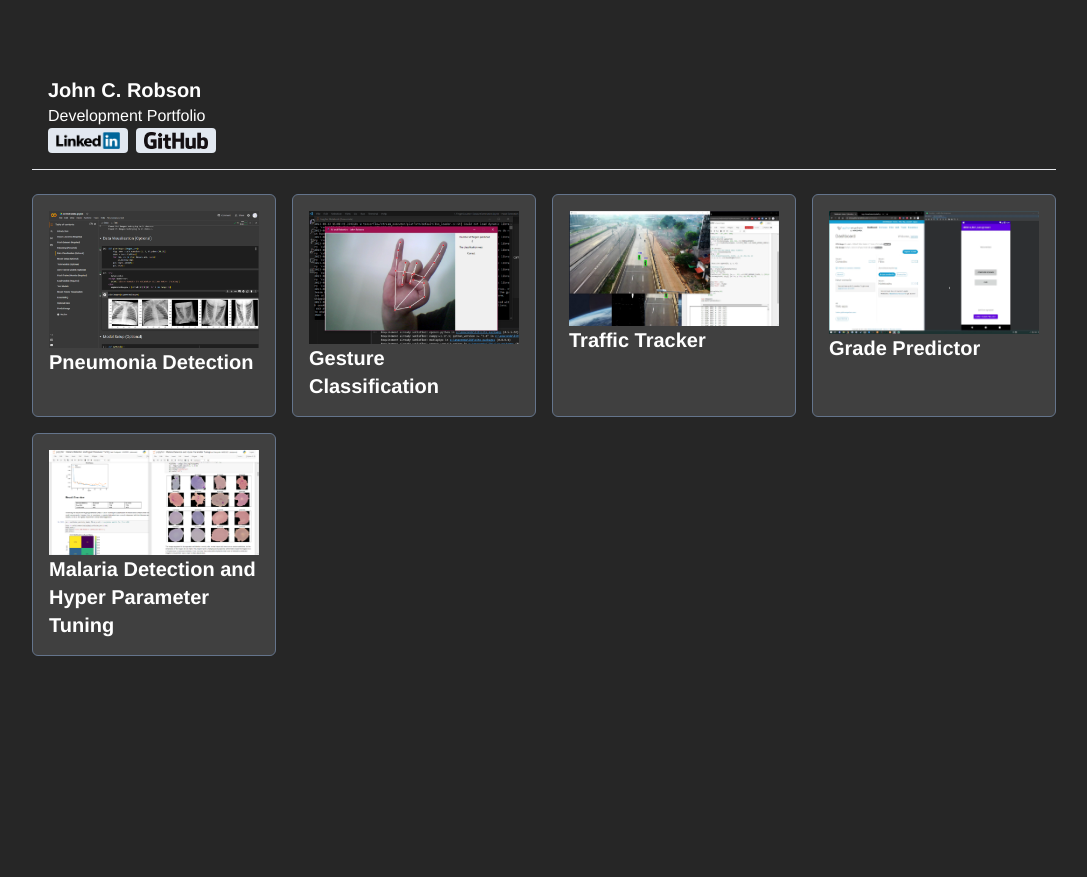
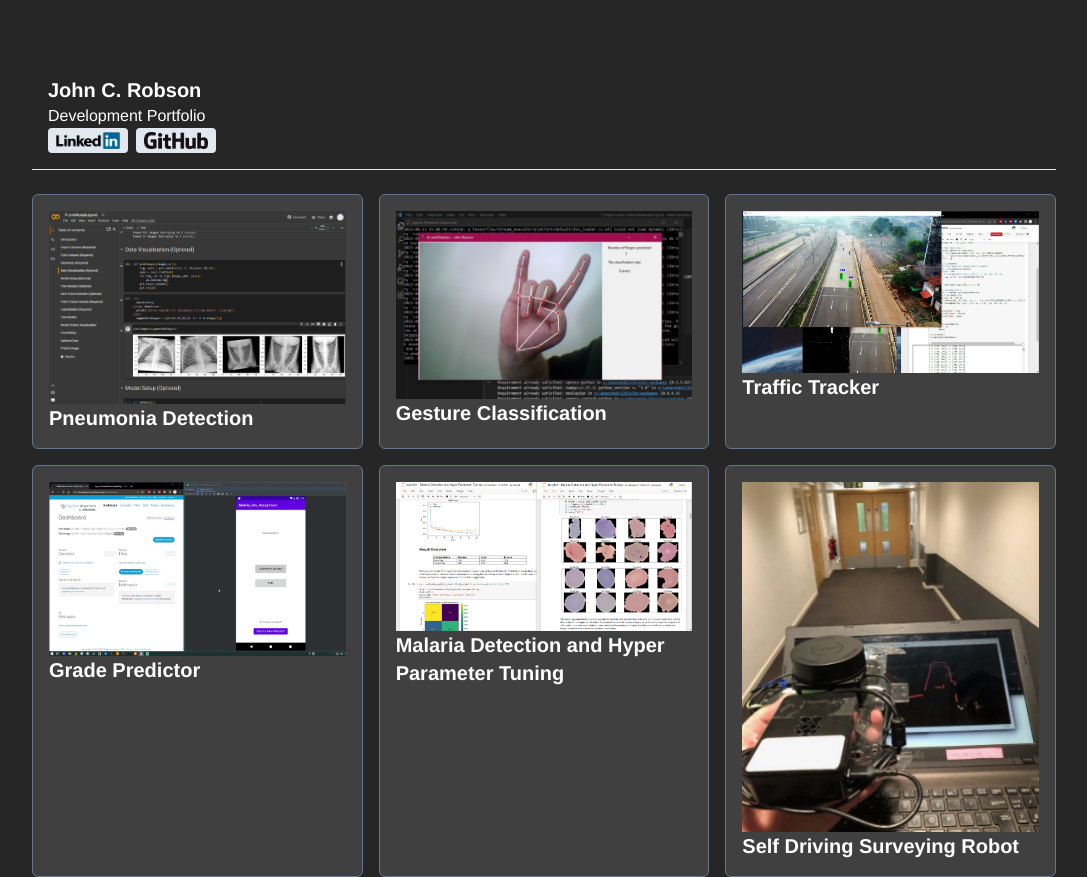
Before and after one commit to john-c-robson/portfolio, a Vue app: page / in a window 1280 px wide. Shown: the whole page, without its empty margins (96-1183 px from the left). Before the commit the page ends 800 px from the top, so only its background shows below. Built offline with nearby package versions, Linux system fonts and the light colour scheme.

Commit message:
Added robot project

```diff
--- a/src/App.vue
+++ b/src/App.vue
@@ -6,17 +6,21 @@
       <a
         href="https://www.linkedin.com/in/john-robson-63a294289/"
         class="w-20 px-2 py-1 bg-slate-200 rounded hover:bg-slate-400"
+        target="_blank"
+        ref="noopenner noreferrer"
         ><img src="./assets/LinkedIn.png"
       /></a>
       <a
         href="https://github.com/john-c-robson"
         class="w-20 px-2 py-1 bg-slate-200 rounded hover:bg-slate-400"
+        target="_blank"
+        ref="noopenner noreferrer"
         ><img src="./assets/GitHub.png"
       /></a>
     </div>
   </div>
   <div
-    class="grid md:grid-cols-4 sm:grid-cols-2 gap-4 container w-4/5 mx-auto bg-neutral-800"
+    class="grid md:grid-cols-3 sm:grid-cols-2 gap-4 container w-4/5 mx-auto bg-neutral-800"
   >
     <PortfolioStub
       v-for="project in projects"
@@ -37,6 +41,7 @@ import gestureclassification from "@/assets/GestureDetection.png";
 import traffictracker from "@/assets/traffictracker.jpg";
 import gradepredictor from "@/assets/gradepredictor.png";
 import malariadetection from "@/assets/malariadetection.png";
+import surveyrobot from "@/assets/surveyrobot.jpeg";
 
 export default defineComponent({
   name: "App",
@@ -70,6 +75,11 @@ export default defineComponent({
         image: malariadetection,
         url: "https://github.com/john-c-robson/MalariadetectionHyperparametertuning",
       },
+      {
+        title: "Self Driving Surveying Robot",
+        image: surveyrobot,
+        url: "https://github.com/john-c-robson/selfdrivingsurveyingrobot",
+      },
     ]);
     return { projects };
   },
```
Also changed, not shown: src/assets/surveyrobot.jpeg (added).
